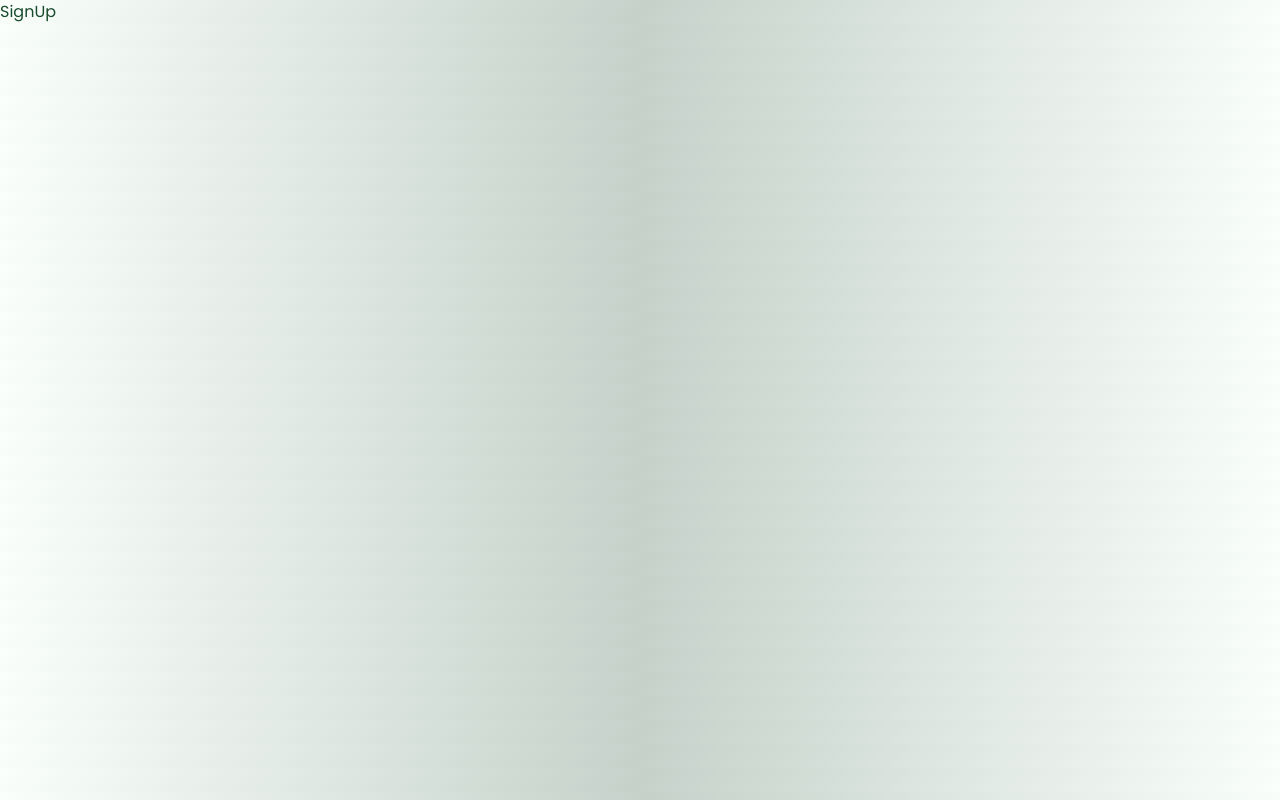
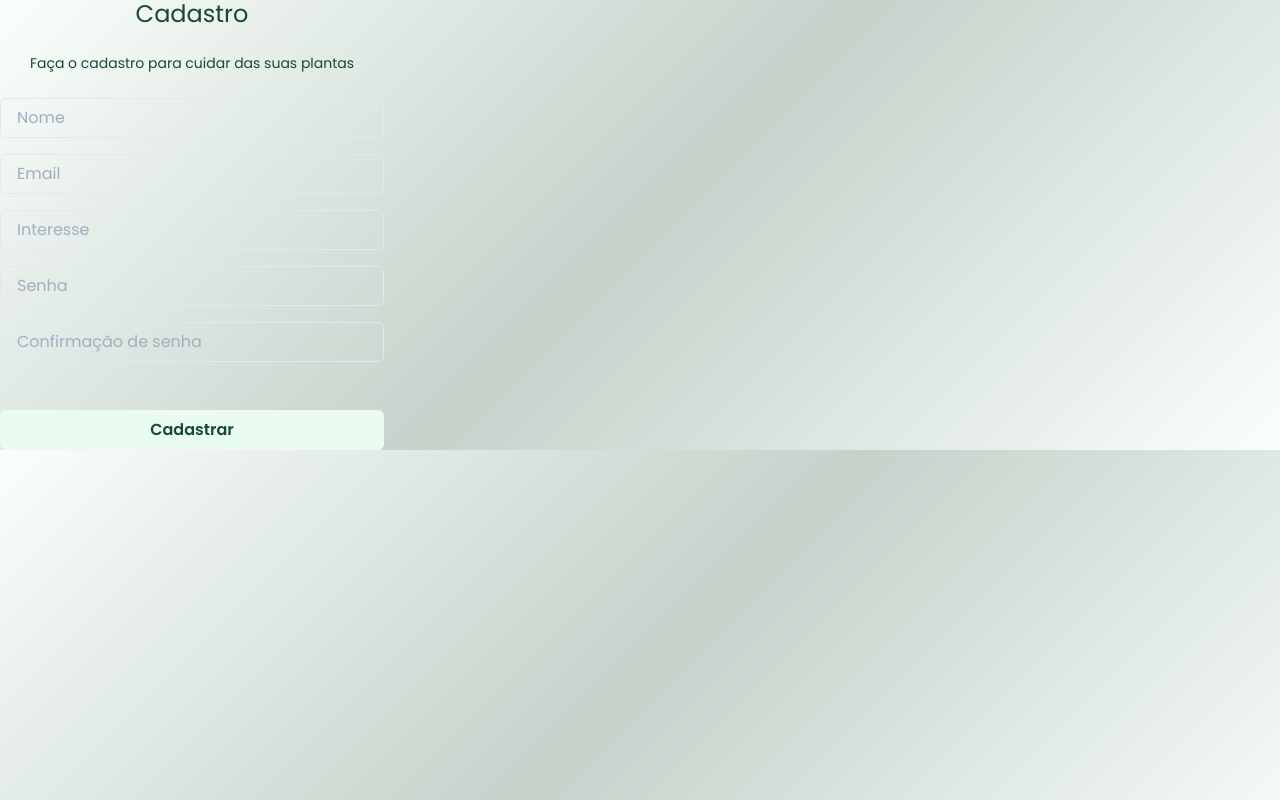
Before and after one commit to brenobcos/HELP-My-Plants, a React (Create React App) app: page /signup in a window 1280 px wide. Built offline with nearby package versions, Linux system fonts and the light colour scheme.

Commit message:
feat: register form

```diff
--- /dev/null
+++ b/src/components/signup/registerForm/index.tsx
@@ -0,0 +1,95 @@
+//import { useContext } from "react";
+import { Button, Flex, Heading, Input, Text, VStack } from "@chakra-ui/react";
+import * as yup from "yup";
+import { yupResolver } from "@hookform/resolvers/yup";
+import { useForm } from "react-hook-form";
+import { useHistory } from "react-router-dom";
+//import { AuthContext } from "../../../providers..."
+
+export function RegisterForm() {
+  // const { Signup } = useContext(AuthContext);
+
+  const history = useHistory();
+
+  const registerSchema = yup.object().shape({
+    name: yup
+      .string()
+      .required("Nome obrigatório")
+      .matches(
+        /^[A-Za-záàâãéèêíïóôõöúçñÁÀ ÃÉÈÍÏÓÔÕÖÚÇÑ ]+$/,
+        "Seu nome deve ter somente letras"
+      ),
+    email: yup.string().required("Email obrigatório").email("Email inválido"),
+    interest: yup.string().required("Interesse obrigatório"),
+    password: yup.string().required("Senha obrigatória"),
+    confirm_password: yup
+      .string()
+      .required("Confirmação de senha obrigatória")
+      .oneOf([yup.ref("password")], "Senhas diferentes"),
+  });
+
+  const {
+    register,
+    handleSubmit,
+    formState: { errors },
+  } = useForm({ resolver: yupResolver(registerSchema) });
+
+  //   function onSubmitFunction({ name, email, interest, password }: SignupData) {
+  //     console.log("oi");
+  //     const user = { name, email, interest, password };
+  //     Signup(user)
+  //   }
+
+  return (
+    <Flex
+      //   onSubmit={handleSubmit(onSubmitFunction)}
+      as="form"
+      flexDirection="column"
+      maxW="500px"
+      w={["90vw", "60vw", "50vw", "30vw"]}
+    >
+      <Heading as="h3" fontSize="2xl" fontWeight="regular" textAlign="center">
+        Cadastro
+      </Heading>
+      <Text fontSize="sm" mt={["4", "4", "6", "6"]} textAlign="center">
+        Faça o cadastro para cuidar das suas plantas
+      </Text>
+      <VStack mt="6" spacing="4">
+        <Input {...register("name")} error={errors.name} placeholder="Nome" />
+        <Input
+          {...register("email")}
+          error={errors.email}
+          placeholder="Email"
+        />
+        <Input
+          {...register("interest")}
+          error={errors.interest}
+          placeholder="Interesse"
+          type="select"
+        />
+        <Input
+          {...register("password")}
+          error={errors.password}
+          placeholder="Senha"
+          type="password"
+        />
+        <Input
+          {...register("password_confirm")}
+          error={errors.password_confirm}
+          placeholder="Confirmação de senha"
+          type="password"
+        />
+      </VStack>
+      <Button
+        type="submit"
+        _hover={{ bg: "green.400" }}
+        bg="green.100"
+        color="green.800"
+        fontSize="md"
+        mt="12"
+      >
+        Cadastrar
+      </Button>
+    </Flex>
+  );
+}
--- a/src/pages/signUp/index.tsx
+++ b/src/pages/signUp/index.tsx
@@ -1,5 +1,12 @@
+import { Flex } from "@chakra-ui/react";
+import { RegisterForm } from "../../components/signup/registerForm";
+
 function SignUp() {
-  return <div>SignUp</div>;
+  return (
+    <Flex>
+      <RegisterForm />
+    </Flex>
+  );
 }
 
 export default SignUp;
```
